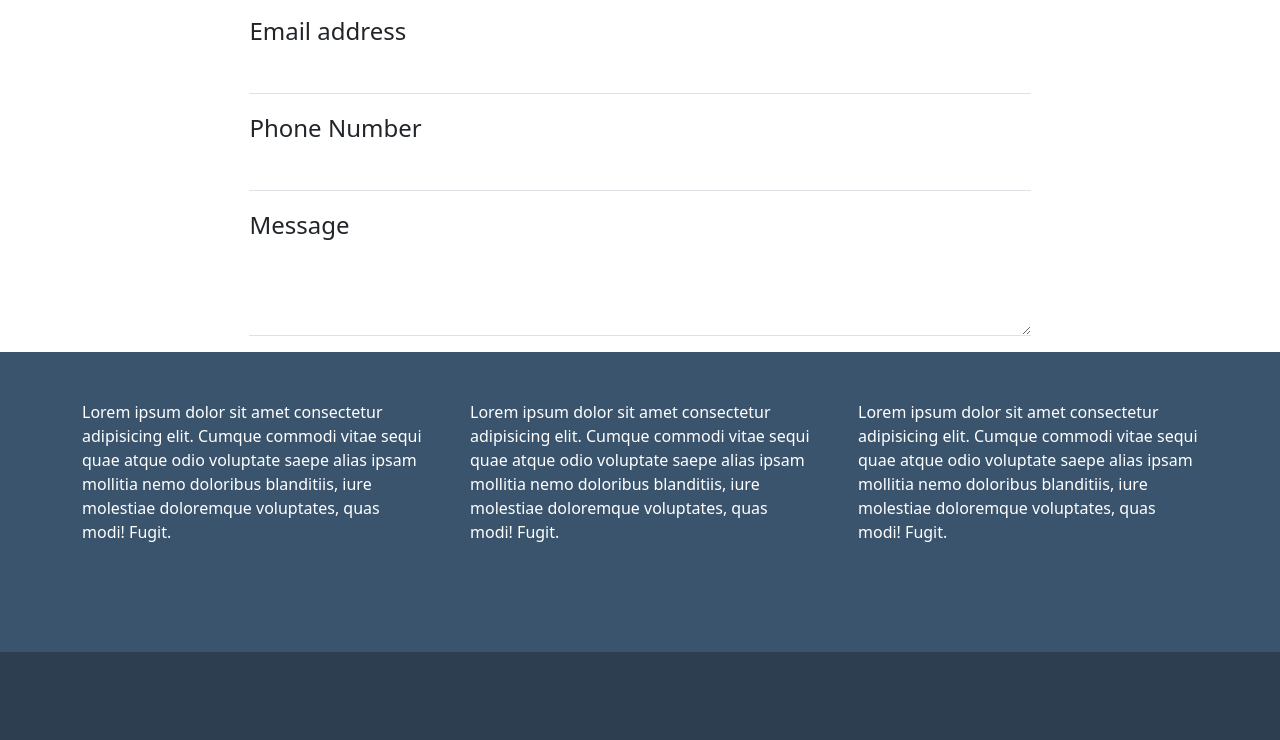
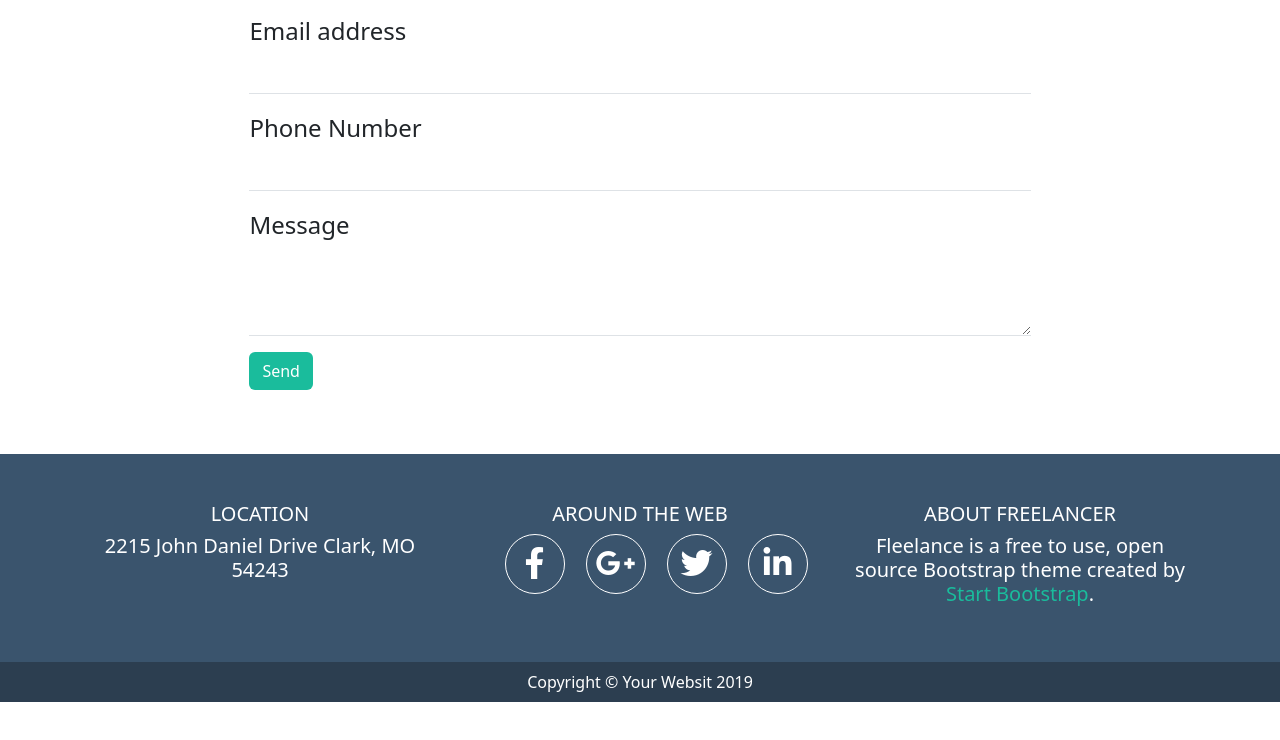
Before and after one commit to PapiMatteo/html-css-bootstrap-freelancer, a plain HTML site: page index.html in a window 1280 px wide. Shown: the part 2147-2887 px from the top of the page. After the commit the page ends 2849 px from the top, so only its background shows below. Drawn offline with nearby package versions, Linux system fonts and the light colour scheme.

Commit message:
add: footer details

```diff
--- a/css/style.css
+++ b/css/style.css
@@ -85,6 +85,11 @@ label {
     font-size: 1.5rem;
 }
 
+.ms_btn-primary {
+    background-color: #1abc9c;
+    color: white;
+}
+
 /* FOOTER */
 footer {
     color: white;
@@ -92,13 +97,36 @@ footer {
 /* Footer-top */
 .ms_footer-top {
     background-color: #3a546d;
-    /* Debug */
-    min-height: 300px;
+}
+
+ul {
+    list-style-type: none;
+}
+
+li a {
+    color: inherit;
+}
+
+.ms_btn {
+    display: inline-block;
+    width: 60px;
+    height: 60px;
+    border-radius: 50%;
+    border: 1px solid white;
+    padding-top: 12px;
+}
+
+p a {
+    text-decoration: none;
+    color: #1abc9c;
 }
 
 /* Footer-bottom */
 .ms_footer-bottom {
     background-color: #2c3e50;
-    /* Debug */
-    min-height: 150px;
+
 }
+
+.ms_footer-bottom p{
+    margin-bottom: 0;
+}
--- a/index.html
+++ b/index.html
@@ -161,6 +161,8 @@
                         <textarea class="form-control ms_form-control" id="message" rows="3"></textarea>
                     </div>
 
+                    <button type="submit" class="btn ms_btn-primary mb-3">Send</button>
+
                 </div>
             </div>
         </section>
@@ -172,17 +174,30 @@
     <!-- Footer -->
     <footer>
         <!-- Footer-top -->
-        <div class="ms_footer-top">
-            <div class="container pb-5">
-                <div class="row g-5">
-                    <div class="col-12 col-md-4">
-                        Lorem ipsum dolor sit amet consectetur adipisicing elit. Cumque commodi vitae sequi quae atque odio voluptate saepe alias ipsam mollitia nemo doloribus blanditiis, iure molestiae doloremque voluptates, quas modi! Fugit.
+        <div class="ms_footer-top py-5 text-center">
+            <div class="container">
+                <div class="row row-cols-1 row-cols-md-3 gy-5">
+                    <div class="col">
+                        <p class="h5">LOCATION</p>
+                        <p class="h5">2215 John Daniel Drive Clark, MO 54243</p>
                     </div>
-                    <div class="col-12 col-md-4">
-                        Lorem ipsum dolor sit amet consectetur adipisicing elit. Cumque commodi vitae sequi quae atque odio voluptate saepe alias ipsam mollitia nemo doloribus blanditiis, iure molestiae doloremque voluptates, quas modi! Fugit.
+                    <div class="col">
+
+                        <p class="h5">AROUND THE WEB</p>
+                        <ul class="row g-0">
+                            <li class="col"><a href="" class="ms_btn"><i class="fa-brands fa-facebook-f fa-2x"></i></a></li>
+                            <li class="col"><a href="" class="ms_btn"><i class="fa-brands fa-google-plus-g fa-2x"></i></a></li>
+                            <li class="col"><a href="" class="ms_btn"><i class="fa-brands fa-twitter fa-2x"></i></a></li>
+                            <li class="col"><a href="" class="ms_btn"><i class="fa-brands fa-linkedin-in fa-2x"></i></a></li>
+                        </ul>
+
                     </div>
-                    <div class="col-12 col-md-4">
-                        Lorem ipsum dolor sit amet consectetur adipisicing elit. Cumque commodi vitae sequi quae atque odio voluptate saepe alias ipsam mollitia nemo doloribus blanditiis, iure molestiae doloremque voluptates, quas modi! Fugit.
+                    <div class="col">
+                        <p class="h5">ABOUT FREELANCER</p>
+                        <p class="h5">
+                            Fleelance is a free to use, open source Bootstrap theme created by
+                            <a href="">Start Bootstrap</a>.
+                        </p>
                     </div>
                 </div>
             </div>
@@ -190,9 +205,13 @@
         <!-- /Footer-top -->
 
         <!-- Footer-bottom -->
-        <div class="ms_footer-bottom">
+        <div class="ms_footer-bottom text-center py-2">
             <div class="container">
-
+                <div class="row justify-content-center">
+                    <div class="col-8">
+                        <p>Copyright &copy; Your Websit 2019</p>
+                    </div>
+                </div>
             </div>
         </div>
         <!-- /Footer-bottom -->
```
